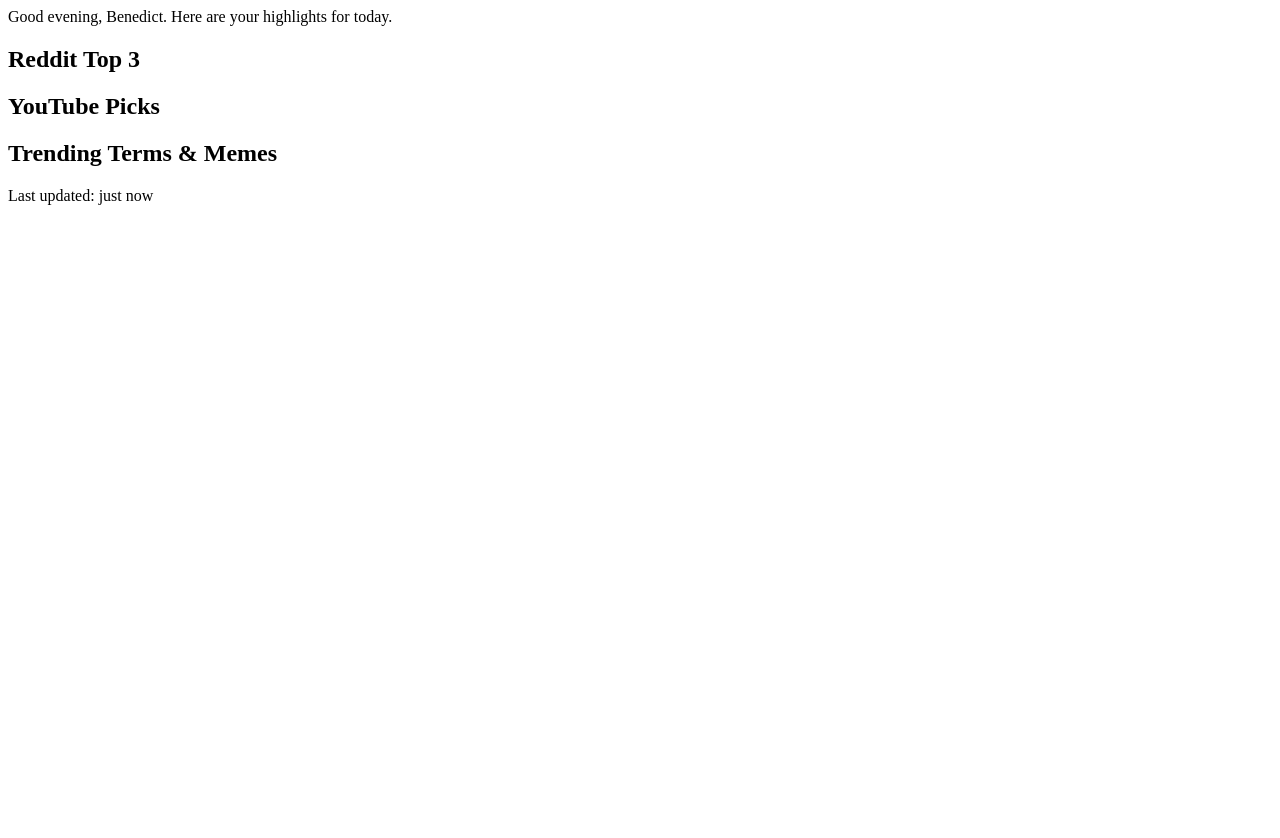
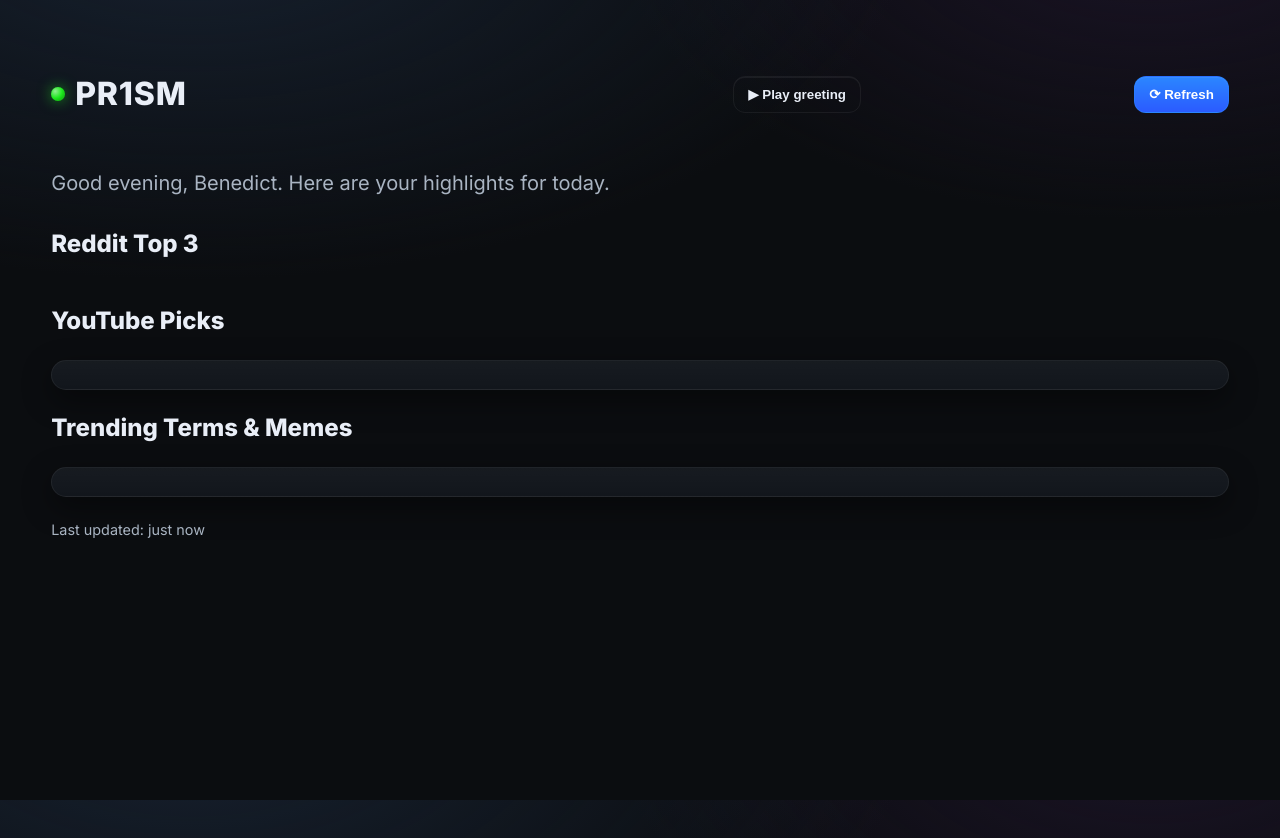
Before and after one commit to PR1SM-SYSTEM/pr1sm_mvp_repo, a website: page public/index.html in a window 1280 px wide. Before the commit the page ends 800 px from the top, so only its background shows below. Drawn offline with Linux system fonts and the light colour scheme; no server answers.

Commit message:
Update index.html

```diff
--- a/public/index.html
+++ b/public/index.html
@@ -1,3 +1,30 @@
+<!doctype html>
+<html lang="en">
+<head>
+  <meta charset="utf-8" />
+  <meta name="viewport" content="width=device-width, initial-scale=1" />
+  <title>PR1SM</title>
+
+  <!-- Fonts & CSS -->
+  <link rel="preconnect" href="https://fonts.googleapis.com">
+  <link rel="preconnect" href="https://fonts.gstatic.com" crossorigin>
+  <link href="https://fonts.googleapis.com/css2?family=Inter:wght@400;500;600;800&display=swap" rel="stylesheet">
+  <link rel="stylesheet" href="./styles.css?v=10" />
+</head>
+
+<body>
+  <div class="wrap">
+    <!-- Top Bar -->
+    <div class="topbar">
+      <div class="logo">
+        <div class="dot"></div>
+        <h1>PR1SM</h1>
+      </div>
+      <div class="spacer"></div>
+      <button id="playBtn" class="btn ghost">▶︎ Play greeting</button>
+      <button id="refreshBtn" class="btn primary">⟳ Refresh</button>
+    </div>
+
     <!-- Greeting -->
     <div id="greetingText" class="greeting">
       Good evening, Benedict. Here are your highlights for today.
@@ -29,3 +56,9 @@
       <span class="pulse"></span>
       <span id="updated">Last updated: just now</span>
     </div>
+  </div>
+
+  <!-- Load JS once with cache-busting -->
+  <script defer src="./app.js?v=10"></script>
+</body>
+</html>
```
Lines whose indentation alone changed are shown as unchanged.
